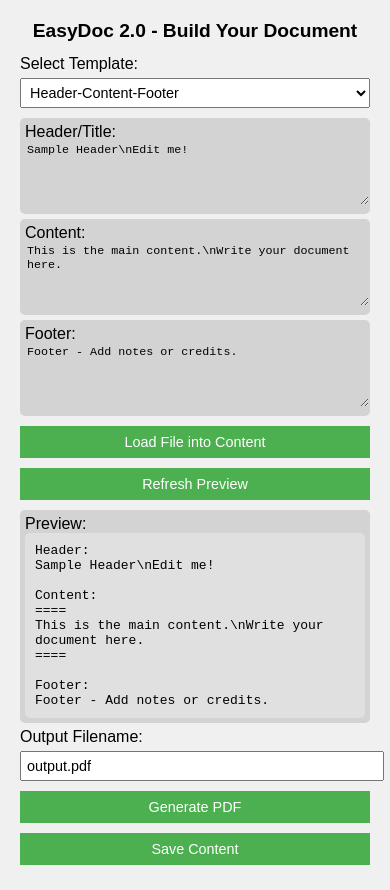
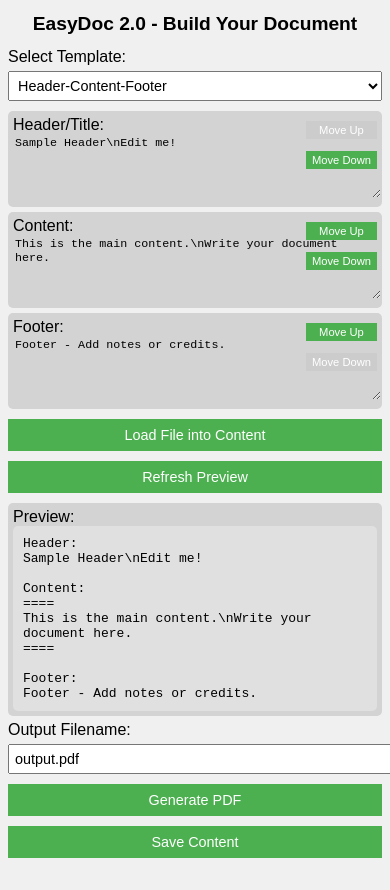
Before and after one commit to sofiamonteiroOOIIIOIOxOOIOIOOI/EasyDoc-Standalone, a plain HTML site: page index.html in a window 390 px wide. Drawn offline with nearby package versions, Linux system fonts and the light colour scheme.

Commit message:
Update index.html

```diff
--- a/index.html
+++ b/index.html
@@ -7,7 +7,7 @@
     <style>
         body {
             font-family: Arial, sans-serif;
-            margin: 20px;
+            margin: 20 wuspx;
             background-color: #f0f0f0;
             max-width: 100%;
             box-sizing: border-box;
@@ -25,6 +25,21 @@
             border-radius: 5px;
             width: 100%;
             box-sizing: border-box;
+            position: relative;
+        }
+
+        .shape-buttons {
+            position: absolute;
+            top: 10px;
+            right: 10px;
+            display: flex;
+            gap: 5px;
+        }
+
+        .shape-buttons button {
+            padding: 5px 10px;
+            font-size: 0.8em;
+            width: auto;
         }
 
         textarea {
@@ -59,6 +74,11 @@
             background-color: #45a049;
         }
 
+        button:disabled {
+            background-color: #cccccc;
+            cursor: not-allowed;
+        }
+
         #status {
             color: #333;
             word-wrap: break-word;
@@ -72,6 +92,16 @@
             .shape {
                 padding: 5px;
                 margin: 5px 0;
+            }
+            .shape-buttons {
+                top: 5px;
+                right: 5px;
+                flex-direction: column;
+                gap: 2px;
+            }
+            .shape-buttons button {
+                padding: 3px 6px;
+                font-size: 0.7em;
             }
             textarea {
                 min-height: 60px;
@@ -99,19 +129,34 @@
         <option value="Title-Content">Title-Content</option>
     </select>
 
+    <div id="sections">
+        <!-- Sections will be dynamically rendered here -->
         <div class="shape" id="header-shape">
             <label>Header/Title:</label>
             <textarea id="header">Sample Header\nEdit me!</textarea>
+            <div class="shape-buttons">
+                <button onclick="moveSection('header', 'up')" id="header-up">Move Up</button>
+                <button onclick="moveSection('header', 'down')" id="header-down">Move Down</button>
+            </div>
         </div>
 
         <div class="shape" id="content-shape">
             <label>Content:</label>
             <textarea id="content">This is the main content.\nWrite your document here.</textarea>
+            <div class="shape-buttons">
+                <button onclick="moveSection('content', 'up')" id="content-up">Move Up</button>
+                <button onclick="moveSection('content', 'down')" id="content-down">Move Down</button>
+            </div>
         </div>
 
         <div class="shape" id="footer-shape">
             <label>Footer:</label>
             <textarea id="footer">Footer - Add notes or credits.</textarea>
+            <div class="shape-buttons">
+                <button onclick="moveSection('footer', 'up')" id="footer-up">Move Up</button>
+                <button onclick="moveSection('footer', 'down')" id="footer-down">Move Down</button>
+            </div>
+        </div>
     </div>
 
     <button onclick="loadFile()">Load File into Content</button>
@@ -133,18 +178,58 @@
 
     <script src="https://cdnjs.cloudflare.com/ajax/libs/jspdf/2.5.1/jspdf.umd.min.js"></script>
     <script>
+        let sectionOrder = ['header', 'content', 'footer']; // Default order
+
+        function updateSectionOrder() {
+            const sectionsDiv = document.getElementById('sections');
+            const sectionElements = {};
+            sectionOrder.forEach(section => {
+                sectionElements[section] = document.getElementById(`${section}-shape`);
+            });
+
+            // Remove all sections and re-append in the new order
+            sectionsDiv.innerHTML = '';
+            sectionOrder.forEach(section => {
+                sectionsDiv.appendChild(sectionElements[section]);
+            });
+
+            // Update button states (disable Move Up for first, Move Down for last)
+            sectionOrder.forEach((section, index) => {
+                document.getElementById(`${section}-up`).disabled = index === 0;
+                document.getElementById(`${section}-down`).disabled = index === sectionOrder.length - 1;
+            });
+
+            updatePreview();
+        }
+
+        function moveSection(section, direction) {
+            const index = sectionOrder.indexOf(section);
+            if (direction === 'up' && index > 0) {
+                [sectionOrder[index], sectionOrder[index - 1]] = [sectionOrder[index - 1], sectionOrder[index]];
+            } else if (direction === 'down' && index < sectionOrder.length - 1) {
+                [sectionOrder[index], sectionOrder[index + 1]] = [sectionOrder[index + 1], sectionOrder[index]];
+            }
+            updateSectionOrder();
+        }
+
         function updatePreview() {
             const header = document.getElementById('header').value;
             const content = document.getElementById('content').value;
             const footer = document.getElementById('footer').value;
             const template = document.getElementById('template').value;
 
+            const sections = {
+                'header': template === 'Title-Content' ? `Title:\n${header}` : `Header:\n${header}`,
+                'content': `Content:\n====\n${content}\n====`,
+                'footer': `Footer:\n${footer}`
+            };
+
             let preview = '';
-            if (template === "Header-Content-Footer") {
-                preview = `Header:\n${header}\n\nContent:\n====\n${content}\n====\n\nFooter:\n${footer}`;
-            } else if (template === "Title-Content") {
-                preview = `Title: ${header}\n----\nContent:\n${content}`;
-            }
+            sectionOrder.forEach((section, index) => {
+                if (template === 'Title-Content' && section === 'footer') return; // Skip footer for Title-Content
+                if (preview !== '') preview += '\n\n';
+                preview += sections[section];
+            });
             document.getElementById('preview').textContent = preview;
         }
 
@@ -155,12 +240,18 @@
             const template = document.getElementById('template').value;
             const filename = document.getElementById('filename').value || 'output.pdf';
 
+            const sections = {
+                'header': template === 'Title-Content' ? `Title:\n${header}` : `Header:\n${header}`,
+                'content': `Content:\n====\n${content}\n====`,
+                'footer': `Footer:\n${footer}`
+            };
+
             let pdfContent = '';
-            if (template === "Header-Content-Footer") {
-                pdfContent = `Header:\n${header}\n\nContent:\n====\n${content}\n====\n\nFooter:\n${footer}`;
-            } else if (template === "Title-Content") {
-                pdfContent = `Title: ${header}\n----\nContent:\n${content}`;
-            }
+            sectionOrder.forEach((section, index) => {
+                if (template === 'Title-Content' && section === 'footer') return; // Skip footer for Title-Content
+                if (pdfContent !== '') pdfContent += '\n\n';
+                pdfContent += sections[section];
+            });
 
             const { jsPDF } = window.jspdf;
             const doc = new jsPDF();
@@ -175,8 +266,8 @@
             const content = document.getElementById('content').value;
             const footer = document.getElementById('footer').value;
             const template = document.getElementById('template').value;
-            // Use distinct section markers and include template
-            const fullContent = `===TEMPLATE:${template}===\n===SECTION:HEADER===\n${header}\n\n===SECTION:CONTENT===\n${content}\n\n===SECTION:FOOTER===\n${footer}`;
+            // Use distinct section markers and include template and order
+            const fullContent = `===TEMPLATE:${template}===\n===SECTION:ORDER===\n${sectionOrder.join(',')}\n\n===SECTION:HEADER===\n${header}\n\n===SECTION:CONTENT===\n${content}\n\n===SECTION:FOOTER===\n${footer}`;
             const blob = new Blob([fullContent], { type: 'text/plain' });
             const link = document.createElement('a');
             link.href = URL.createObjectURL(blob);
@@ -200,6 +291,7 @@
                     let mainContent = '';
                     let footerContent = '';
                     let savedTemplate = 'Header-Content-Footer'; // Default template
+                    let savedOrder = ['header', 'content', 'footer']; // Default order
 
                     // Extract the template
                     if (content.includes('===TEMPLATE:')) {
@@ -207,6 +299,15 @@
                         const templateEnd = content.indexOf('===', templateStart);
                         if (templateEnd !== -1) {
                             savedTemplate = content.substring(templateStart, templateEnd).trim();
+                        }
+                    }
+
+                    // Extract the section order
+                    if (content.includes('===SECTION:ORDER===')) {
+                        const orderStart = content.indexOf('===SECTION:ORDER===') + '===SECTION:ORDER==='.length;
+                        const orderEnd = content.indexOf('===', orderStart);
+                        if (orderEnd !== -1) {
+                            savedOrder = content.substring(orderStart, orderEnd).trim().split(',').map(item => item.trim());
                         }
                     }
 
@@ -232,7 +333,8 @@
                         footerContent = content.substring(footerIndex).trim();
                     }
 
-                    // Apply the saved template and populate accordingly
+                    // Apply the saved template and order
+                    sectionOrder = savedOrder;
                     document.getElementById('template').value = savedTemplate;
                     if (savedTemplate === 'Title-Content') {
                         document.getElementById('header').value = headerContent;
@@ -243,7 +345,7 @@
                         document.getElementById('content').value = mainContent;
                         document.getElementById('footer').value = footerContent;
                     }
-                    updatePreview();
+                    updateSectionOrder();
                 };
                 reader.readAsText(file);
             } else {
@@ -251,8 +353,8 @@
             }
         }
 
-        // Initial preview
-        updatePreview();
+        // Initial setup
+        updateSectionOrder();
     </script>
 </body>
 </html>
```
Lines whose indentation alone changed are shown as unchanged.
